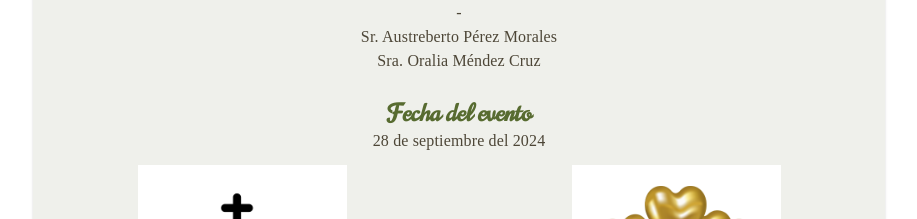
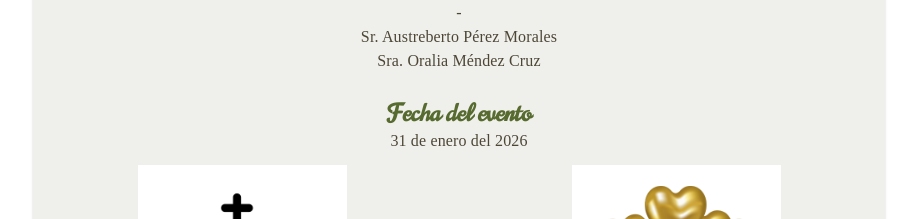
Before and after one commit to kenny-patrick/boda-ey, a React (Vite) app: page / in a window 1280 px wide. Shown: the part 1724-1943 px from the top of the page, without its empty margins (181-1098 px from the left). Built offline with nearby package versions, Linux system fonts and the light colour scheme; a web font is replaced by a local one.

Commit message:
fixed date

```diff
--- a/src/components/Date.tsx
+++ b/src/components/Date.tsx
@@ -6,7 +6,7 @@ export default function Date() {
   return (
     <Box sx={{ flexGrow: 1 }} textAlign="center">
       <Typography variant="h5">Fecha del evento</Typography>
-      <Typography variant="body1">28 de septiembre del 2024</Typography>
+      <Typography variant="body1">31 de enero del 2026</Typography>
       <Grid container spacing={2} paddingTop="12px" paddingBottom="12px">
         <Grid item xs={6} md={6}>
           <Grid item xs={12} md={12}>
```
